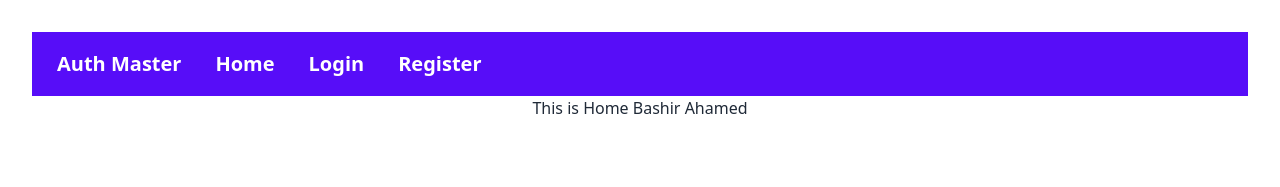
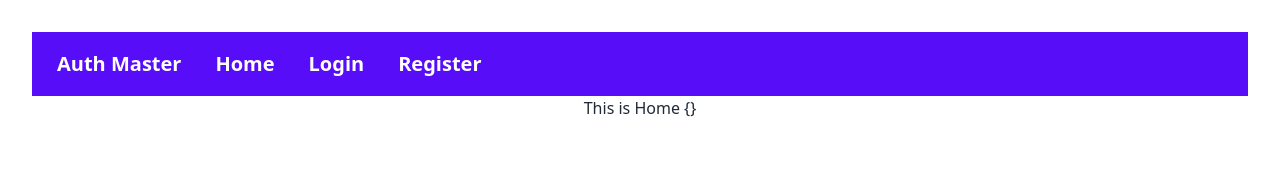
Before and after one commit to ba5hir/auth-firebase-context-tailwind, a React (Vite) app: page / in a window 1280 px wide. Shown: the top 187 px of the page. Built offline with nearby package versions, Linux system fonts and the light colour scheme.

Commit message:
Update AuthProviders.jsx

```diff
--- a/src/provider/AuthProviders.jsx
+++ b/src/provider/AuthProviders.jsx
@@ -3,7 +3,7 @@ import React, { createContext } from "react";
 export const AuthContext = createContext(null);
 const AuthProviders = ({ children }) => {
   const user = {
-    displayName: "Bashir Ahamed",
+    displayName: "{}",
   };
   return <AuthContext.Provider value={user}>{children}</AuthContext.Provider>;
 };
```
